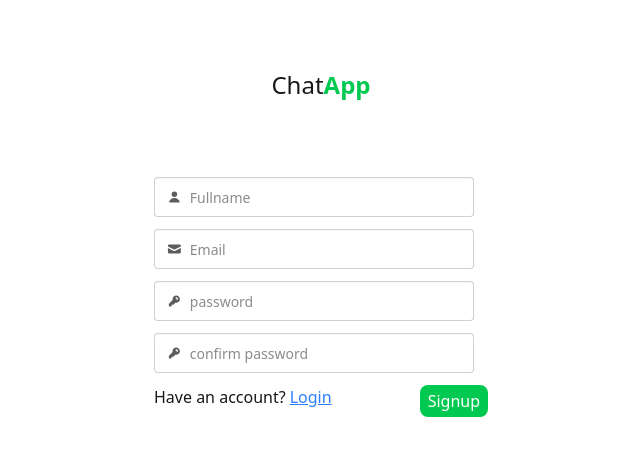
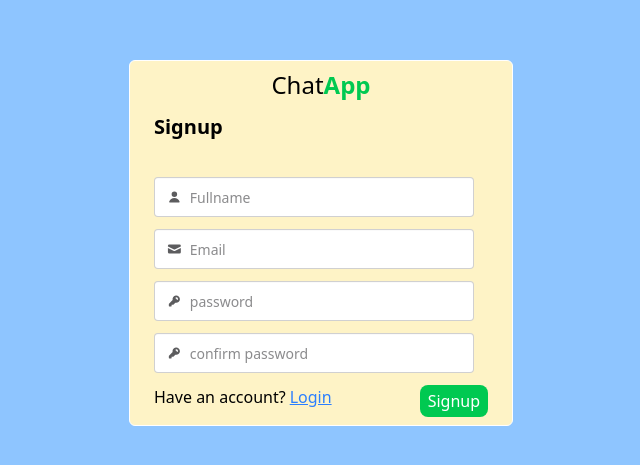
Before and after one commit to Pankum123/ChatApp, a React app in the folder frontend/: page /signup in a window 1280 px wide. Shown: the part 157-622 px from the top of the page, without its empty margins (319-959 px from the left). Built offline with nearby package versions, Linux system fonts and the light colour scheme; the HTML template or start-up script is replaced by a standard one.

Commit message:
frontend fix

```diff
--- a/frontend/src/components/Login.jsx
+++ b/frontend/src/components/Login.jsx
@@ -37,15 +37,15 @@ function Login() {
   };
   return (
     <>
-      <div className="flex h-screen items-center justify-center">
+      <div className="flex h-screen items-center justify-center bg-blue-300">
         <form
           onSubmit={handleSubmit(onSubmit)}
-          className="border border-white px-6 py-2 rounded-md space-y-3 w-96"
+          className="border border-white bg-amber-100 px-6 py-2 rounded-md space-y-3 w-96"
         >
-          <h1 className="text-2xl text-center">
+          <h1 className="text-2xl text-center text-black">
             Chat<span className="text-green-500 font-semibold">App</span>
           </h1>
-          <h2 className="text-xl text-white font-bold">Login</h2>
+          <h2 className="text-xl text-black font-bold">Login</h2>
           <br />
 
           {/* Email */}
@@ -98,7 +98,7 @@ function Login() {
             </span>
           )}
           {/* Text & Button */}
-          <div className="flex justify-between">
+          <div className="flex justify-between text-black">
             <p>
               New user?
               <Link
--- a/frontend/src/components/Signup.jsx
+++ b/frontend/src/components/Signup.jsx
@@ -47,15 +47,15 @@ function Signup() {
   };
   return (
     <>
-      <div className="flex h-screen items-center justify-center">
+      <div className="flex h-screen items-center justify-center bg-blue-300">
         <form
           onSubmit={handleSubmit(onSubmit)}
-          className="border border-white px-6 py-2 rounded-md space-y-3 w-96"
+          className="border border-white bg-amber-100 px-6 py-2 rounded-md space-y-3 w-96"
         >
-          <h1 className="text-2xl text-center">
+          <h1 className="text-2xl text-black text-center">
             Chat<span className="text-green-500 font-semibold">App</span>
           </h1>
-          <h2 className="text-xl text-white font-bold">Signup</h2>
+          <h2 className="text-xl text-black font-bold">Signup</h2>
           <br />
           {/* Fullname */}
           <label className="input input-bordered flex items-center gap-2">
@@ -161,7 +161,7 @@ function Signup() {
           )}
 
           {/* Text & Button */}
-          <div className="flex justify-between">
+          <div className="flex justify-between text-black">
             <p>
               Have an account?
               <Link
```
